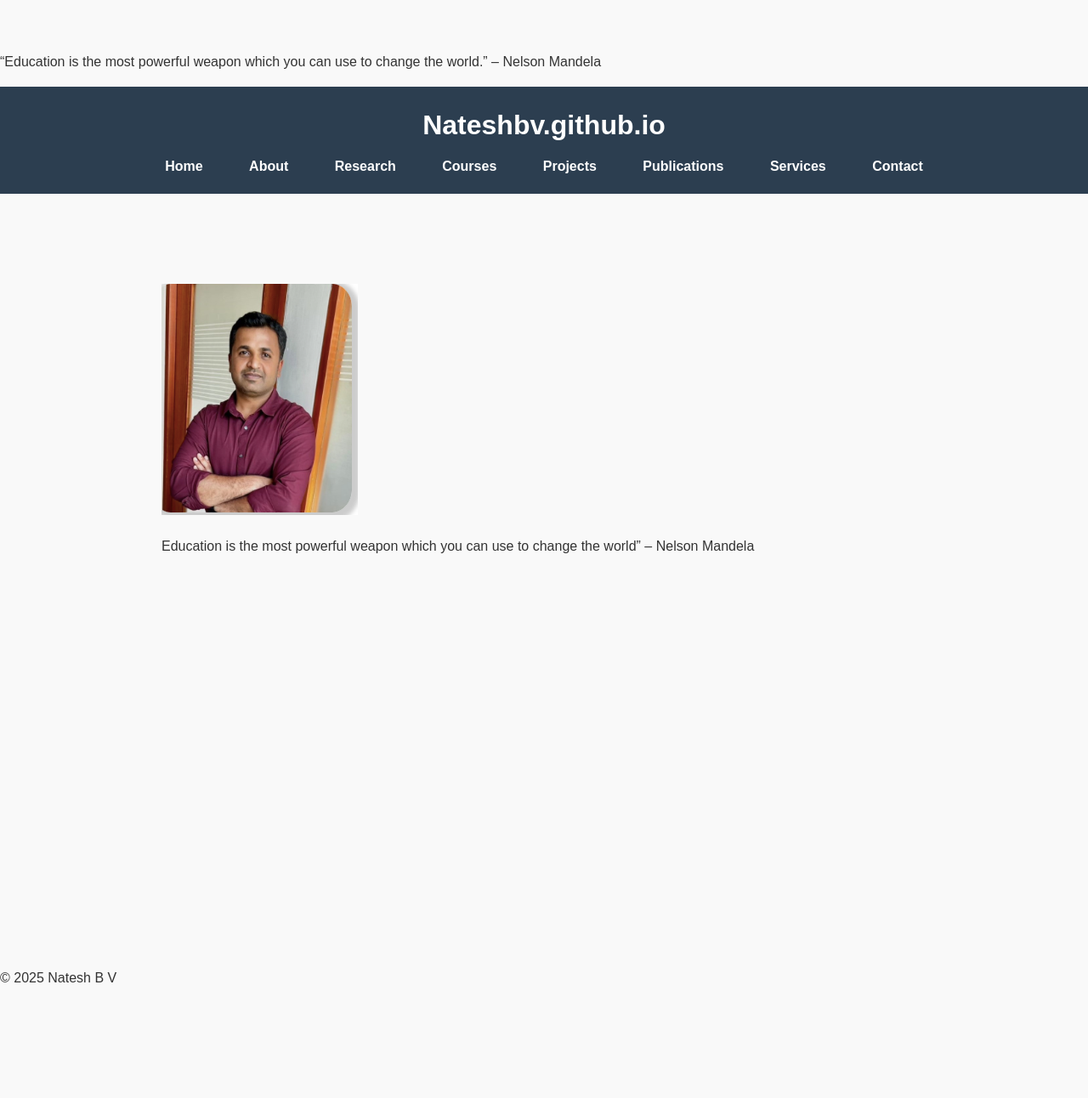
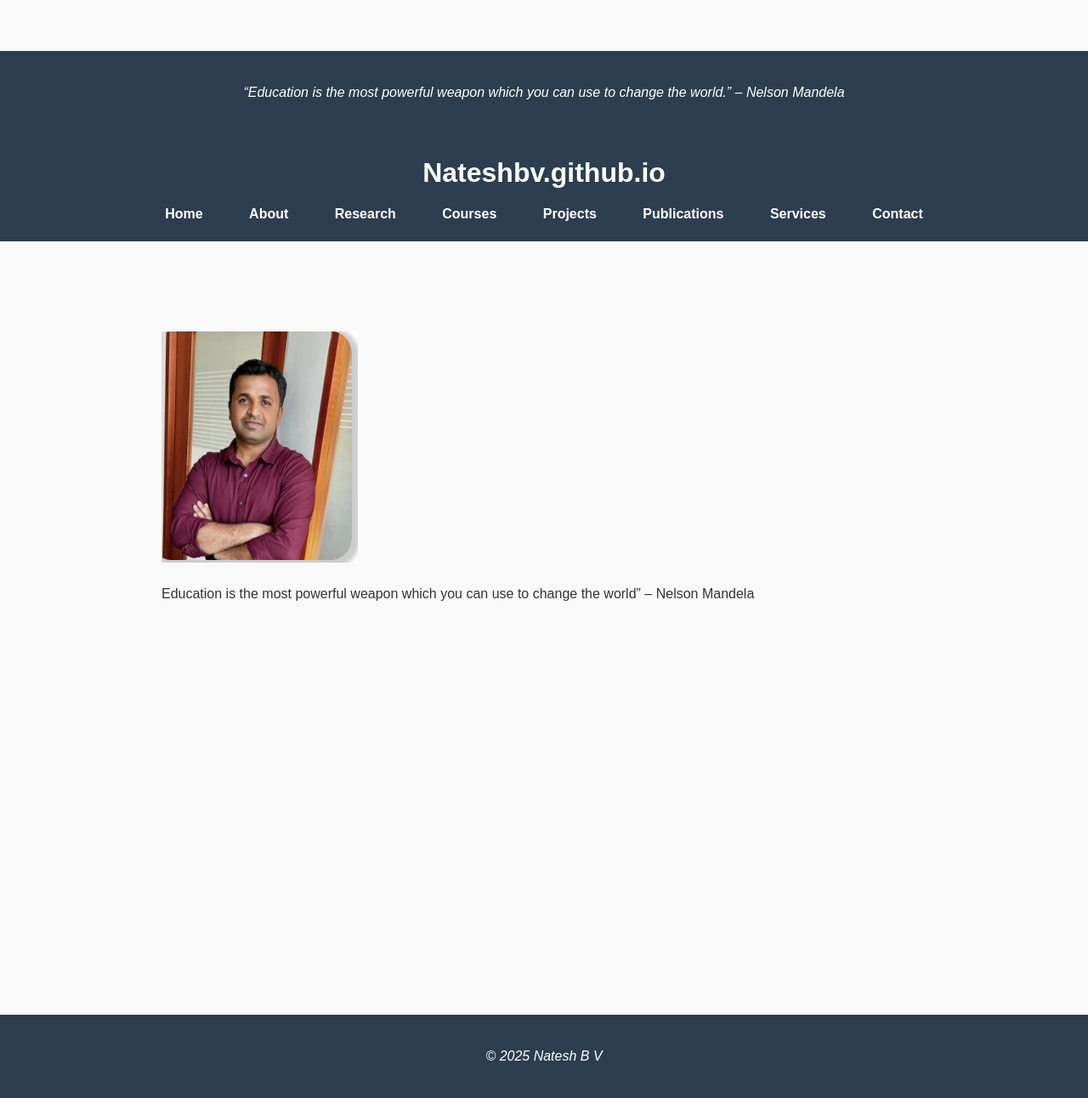
Before and after one commit to Nateshbv/Nateshbv.github.io, a Jekyll site: the page built from index.md, in a window 1280 px wide. Shown: the whole page at 85% size. Built offline with Jekyll 4.4.1, drawn with Linux system fonts in a browser that asks for light colours; before the commit the page ends 1180 px from its top, so only the background shows below that.

Commit message:
Update style.css

```diff
--- a/assets/css/style.css
+++ b/assets/css/style.css
@@ -107,9 +107,14 @@
 
 /* ----- Footer ----- */
 footer {
-  margin-top: 60px; /* adds extra space above footer */
+  background-color: #2c3e50;
+  color: #fff;
+  text-align: center;
+  padding: 20px 0;
+  margin-top: 60px; /* extra breathing space */
+  font-style: italic;
+  font-size: 1em;
 }
-
 /* ----- Links ----- */
 a {
   color: #2980b9;
```
